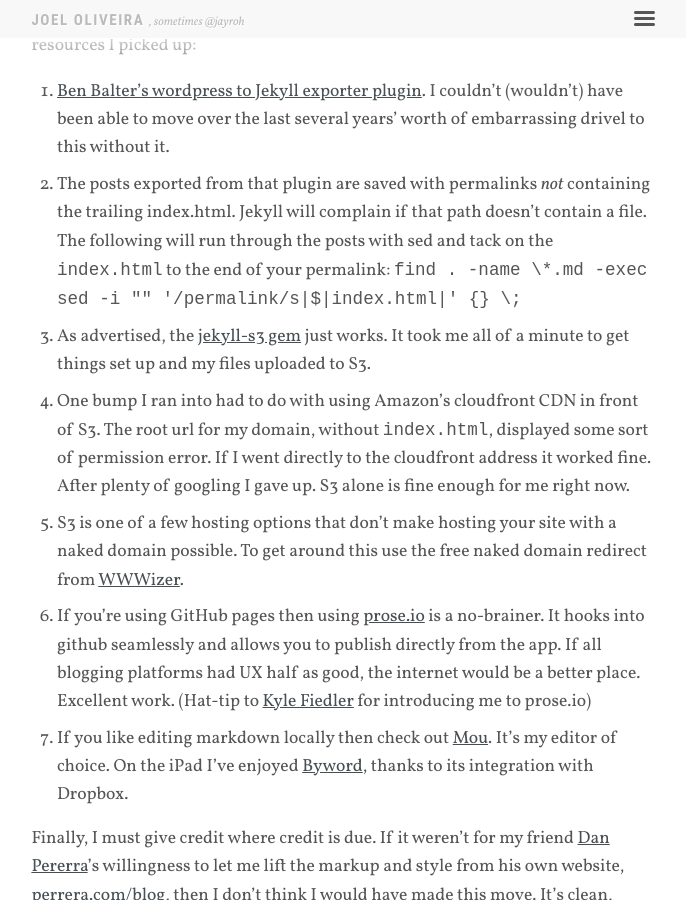
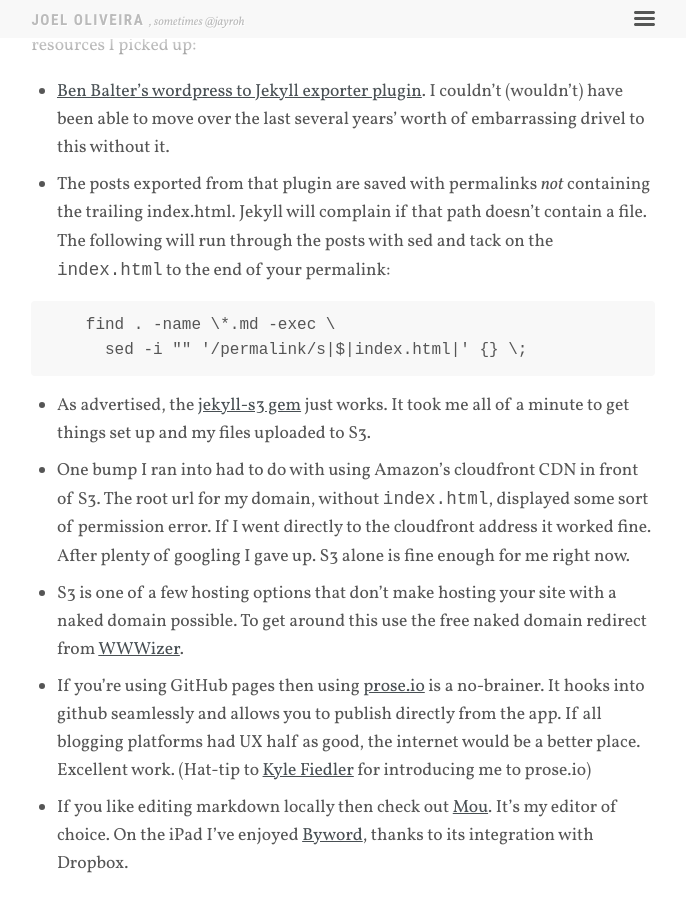
Before and after one commit to jayroh/joeloliveira.com, a Jekyll site: the page built from _posts/2013-05-26-goodbye-wordpress-hello-jekyll.md, in a window 1280 px wide and 900 px high, scrolled down 474 px. Shown: the whole window, without its empty margins (297-983 px from the left). Built offline with Jekyll 4.4.1, drawn with Linux system fonts in a browser that asks for light colours; nearby versions of some CDN libraries; Markdown is read by kramdown in place of the engine named in the settings; some of the changed lines change nothing that is shown.

Commit message:
code formatting

````diff
--- a/_posts/2013-05-26-goodbye-wordpress-hello-jekyll.md
+++ b/_posts/2013-05-26-goodbye-wordpress-hello-jekyll.md
@@ -18,12 +18,18 @@
 
 This is the first time I've published a site with Jekyll so here are a few tips and resources I picked up:
 
-1. [Ben Balter's wordpress to Jekyll exporter plugin](https://github.com/benbalter/wordpress-to-jekyll-exporter). I couldn't (wouldn't) have been able to move over the last several years' worth of embarrassing drivel to this without it.
-2. The posts exported from that plugin are saved with permalinks *not* containing the trailing index.html. Jekyll will complain if that path doesn't contain a file. The following will run through the posts with sed and tack on the `index.html` to the end of your permalink: `find . -name \*.md -exec sed -i "" '/permalink/s|$|index.html|' {} \;`
-3. As advertised, the [jekyll-s3 gem](https://github.com/laurilehmijoki/jekyll-s3) just works. It took me all of a minute to get things set up and my files uploaded to S3.
-4. One bump I ran into had to do with using Amazon's cloudfront CDN in front of S3. The root url for my domain, without `index.html`, displayed some sort of permission error. If I went directly to the cloudfront address it worked fine. After plenty of googling I gave up. S3 alone is fine enough for me right now.
-5. S3 is one of a few hosting options that don't make hosting your site with a naked domain possible. To get around this use the free naked domain redirect from [WWWizer](http://wwwizer.com/naked-domain-redirect).
-6. If you're using GitHub pages then using [prose.io](http://prose.io) is a no-brainer. It hooks into github seamlessly and allows you to publish directly from the app. If all blogging platforms had UX half as good, the internet would be a better place. Excellent work. (Hat-tip to [Kyle Fiedler](https://twitter.com/kylefiedler) for introducing me to prose.io)
-7. If you like editing markdown locally then check out [Mou](http://mouapp.com/). It's my editor of choice. On the iPad I've enjoyed [Byword](http://bywordapp.com/), thanks to its integration with Dropbox.
+* [Ben Balter's wordpress to Jekyll exporter plugin](https://github.com/benbalter/wordpress-to-jekyll-exporter). I couldn't (wouldn't) have been able to move over the last several years' worth of embarrassing drivel to this without it.
+* The posts exported from that plugin are saved with permalinks *not* containing the trailing index.html. Jekyll will complain if that path doesn't contain a file. The following will run through the posts with sed and tack on the `index.html` to the end of your permalink:
+
+```
+    find . -name \*.md -exec \
+      sed -i "" '/permalink/s|$|index.html|' {} \;
+```
+
+* As advertised, the [jekyll-s3 gem](https://github.com/laurilehmijoki/jekyll-s3) just works. It took me all of a minute to get things set up and my files uploaded to S3.
+* One bump I ran into had to do with using Amazon's cloudfront CDN in front of S3. The root url for my domain, without `index.html`, displayed some sort of permission error. If I went directly to the cloudfront address it worked fine. After plenty of googling I gave up. S3 alone is fine enough for me right now.
+* S3 is one of a few hosting options that don't make hosting your site with a naked domain possible. To get around this use the free naked domain redirect from [WWWizer](http://wwwizer.com/naked-domain-redirect).
+* If you're using GitHub pages then using [prose.io](http://prose.io) is a no-brainer. It hooks into github seamlessly and allows you to publish directly from the app. If all blogging platforms had UX half as good, the internet would be a better place. Excellent work. (Hat-tip to [Kyle Fiedler](https://twitter.com/kylefiedler) for introducing me to prose.io)
+* If you like editing markdown locally then check out [Mou](http://mouapp.com/). It's my editor of choice. On the iPad I've enjoyed [Byword](http://bywordapp.com/), thanks to its integration with Dropbox.
 
 Finally, I must give credit where credit is due. If it weren't for my friend [Dan Pererra](https://twitter.com/dperrera)'s willingness to let me lift the markup and style from his own website, [perrera.com/blog](http://perrera.com/blog), then I don't think I would have made this move. It's clean, responsive and, like Jekyll, it puts the content up front and center. Check out Dan's, and all his wonderful business partners', work at [the Outfit](http://fromtheoutfit.com/). They're all fantastic people (and great to raise a glass with). Thank you, Dan!
````
